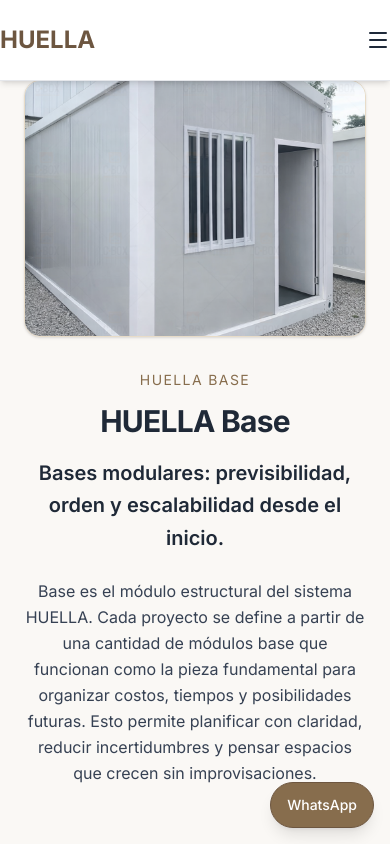
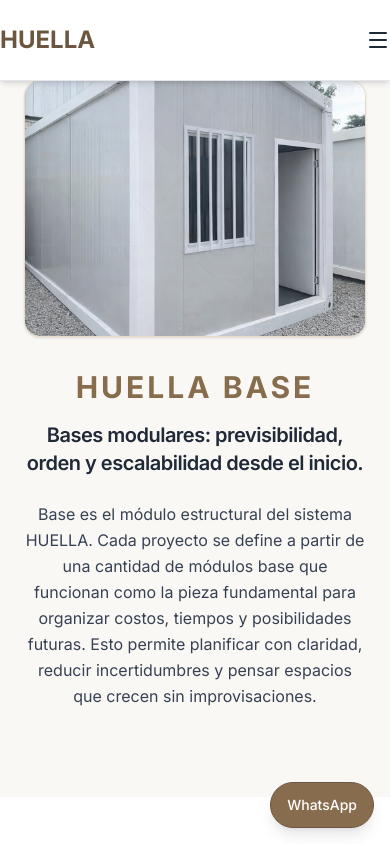
Before and after one commit to Teksi75/huella-mendoza-site, a Next.js app: page /base in a window 390 px wide. Shown: the top 844 px of the page. Built offline with nearby package versions, Linux system fonts and the light colour scheme.

Commit message:
Simplify /base heading: single H1 for mobile clarity

```diff
--- a/app/base/page.tsx
+++ b/app/base/page.tsx
@@ -41,15 +41,12 @@ export default function BasePage() {
               />
             </div>
             <div className="max-w-xl">
-              <p className="text-sm uppercase tracking-widest text-tierra-600 text-center md:text-left mb-3">
-                HUELLA Base
-              </p>
-              <h1 className="text-3xl font-bold leading-tight text-center mb-4 md:text-4xl md:text-left">
-                HUELLA Base
+              <h1 className="text-3xl font-bold uppercase tracking-widest text-tierra-600 text-center mb-4 md:text-4xl md:text-left">
+                HUELLA BASE
               </h1>
-              <p className="text-xl font-semibold text-center mb-6 md:text-left">
+              <h2 className="text-xl font-semibold text-center mb-6 md:text-left">
                 Bases modulares: previsibilidad, orden y escalabilidad desde el inicio.
-              </p>
+              </h2>
               <div className="mb-6">
                 <p className="text-base leading-relaxed text-gray-700 text-center md:text-left">
                   Base es el módulo estructural del sistema HUELLA. Cada proyecto se define a
```
